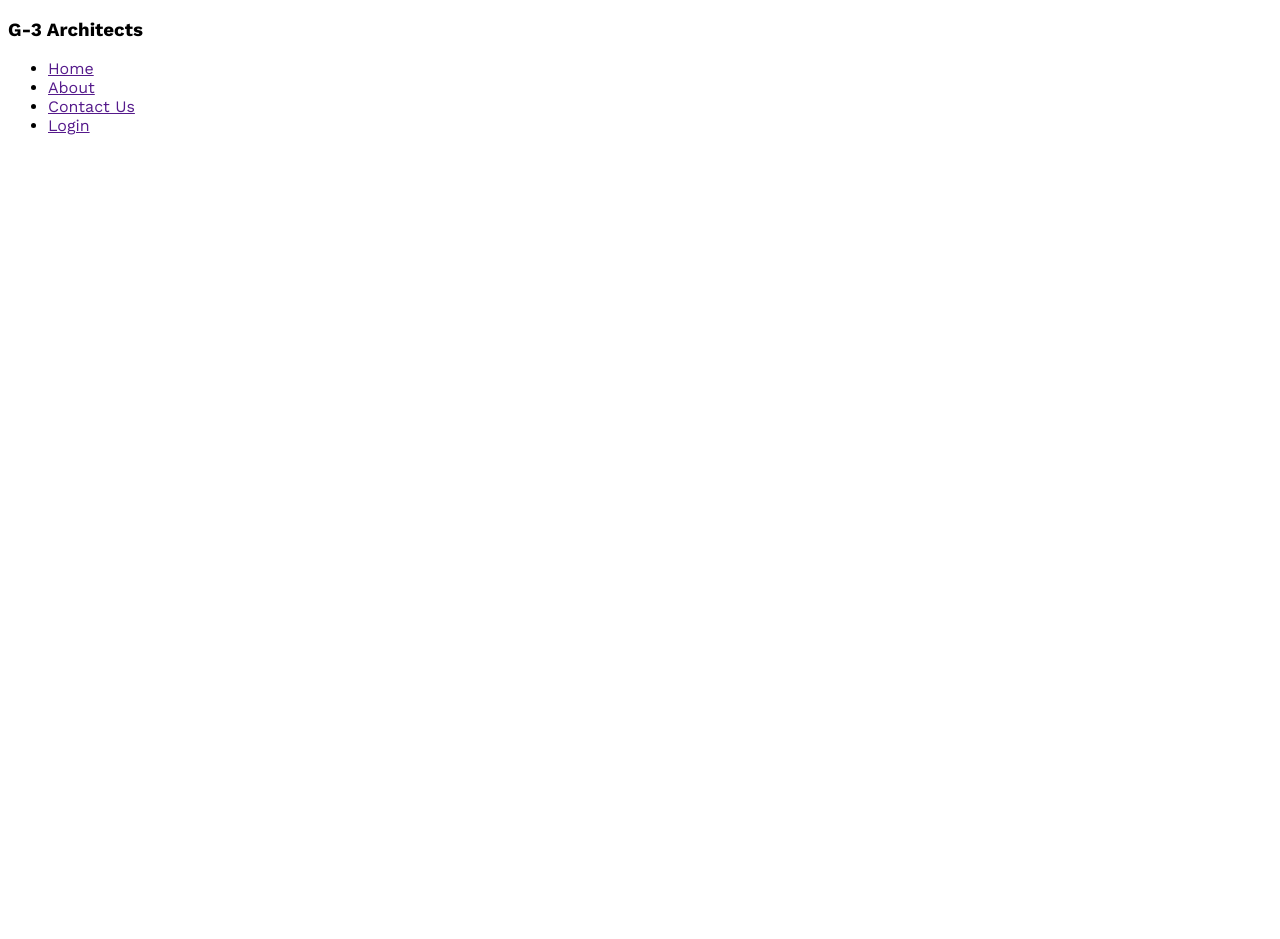
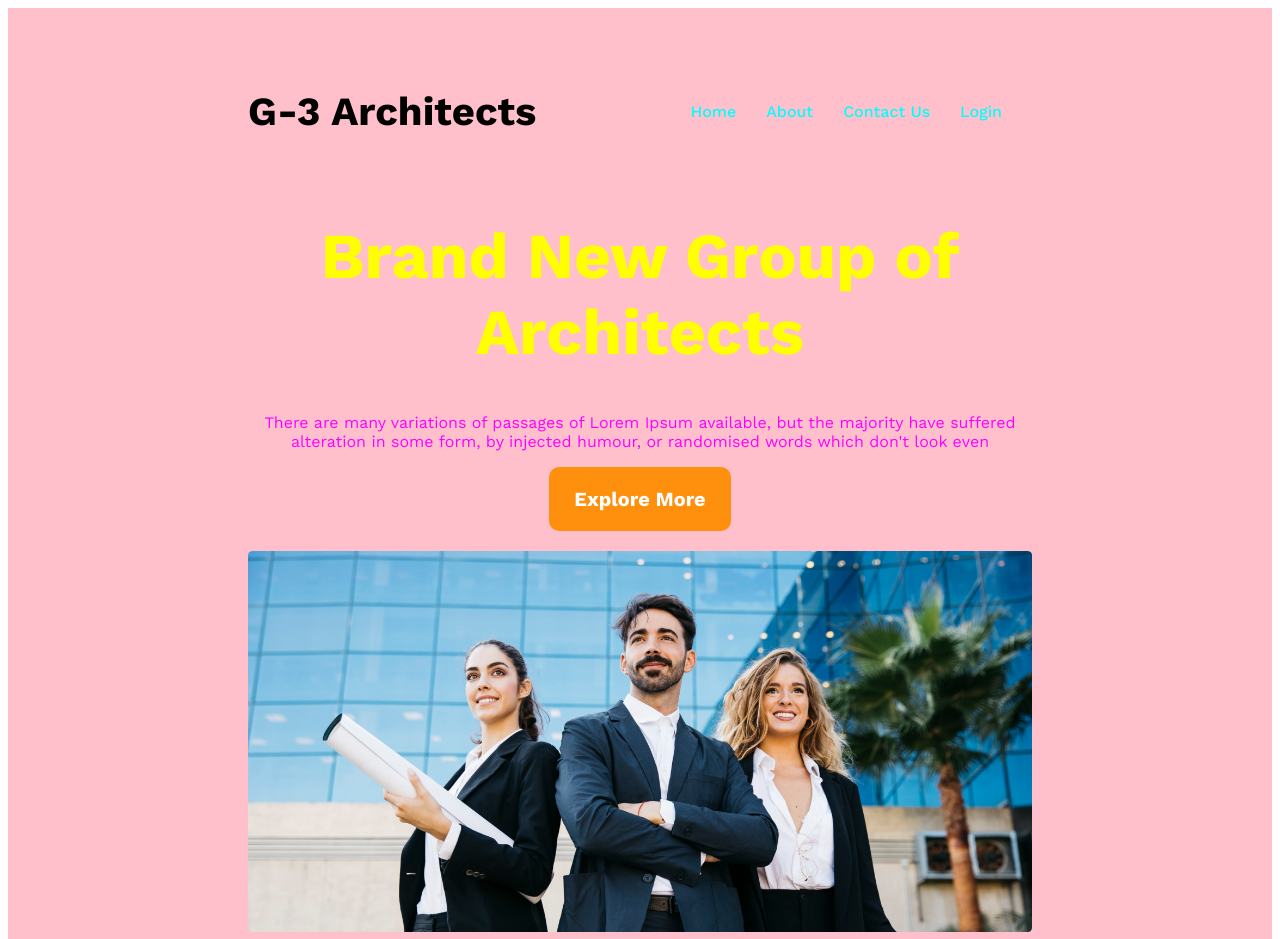
Before and after one commit to RahatilAshakin/G3-architects, a plain HTML site: page index.html in a window 1280 px wide. Shown: the top 939 px of the page. Before the commit the page ends 800 px from the top, so only its background shows below. Drawn offline with nearby package versions, Linux system fonts and the light colour scheme.

Commit message:
header responsive

```diff
--- a/index.html
+++ b/index.html
@@ -10,15 +10,32 @@
 
 
     <header>
+        <nav>
+          <h3 class="nav-titel">G-3 Architects</h3>
+            <ul>
+                <li><a href="">Home</a></li>
+                <li><a href="">About</a></li>
+                <li><a href="">Contact Us</a></li>
+                <li><a href="">Login</a></li>
+            </ul>
+        </nav>
 
-        <h3>G-3 Architects</h3>
+        <div class="banner">
 
-        <ul>
-            <li><a href="">Home</a></li>
-            <li><a href="">About</a></li>
-            <li><a href="">Contact Us</a></li>
-            <li><a href="">Login</a></li>
-        </ul>
+         <div class="banner-content">
+            <h1 class="banner-titel">Brand New Group of Architects
+            </h1>
+            <p class="banner-description">There are many variations of passages of Lorem Ipsum available, but the majority have suffered alteration in some form, by injected humour,
+                 or randomised words which don't look even</p>
+            <button class="btn-primary">Explore More</button>
+
+         </div>
+         <div class="banner-image">
+            <img src="images/banner.png" alt="" srcset="">
+         </div>
+
+
+        </div>
 
 
 
--- a/style.css
+++ b/style.css
@@ -4,3 +4,95 @@
 *{
     font-family: 'Work Sans', sans-serif;
 }
+
+.btn-primary{
+    border-radius: 10px;
+    color: white;
+    font-size: 1.25rem;
+    font-weight:700 ;
+    padding: 20px 25px;
+    cursor: pointer;
+    background: #ff900e;
+    border: 0;
+
+
+}
+
+
+header{
+    background-color: pink;
+    padding: 40px 240px;
+}
+
+.nav-titel{
+    font-size: 2.5rem;
+}
+nav{
+    display: flex;
+    justify-content: space-between;
+    align-items: center;
+
+}
+
+nav>ul{
+    display: flex;
+}
+nav li{
+    list-style: none;
+    margin-right: 30px;
+    font-weight: 500;
+    font-size: 1rem;
+}
+nav li a{
+    color: aqua;
+    text-decoration: none;
+}
+
+/* banner styles
+ */
+
+ .banner-content{
+    max-width: 800px ;
+    text-align: center;
+    margin: 0 auto;
+
+ }
+ .banner-titel{
+    font-size: 4rem;
+    font-weight: 700px;
+    color: yellow;
+ }
+ .banner-description{
+    color: magenta;
+
+ }
+
+ .banner-image img{
+
+    margin-top: 20px;
+
+    width: 100%;
+ }
+
+ /* responsive mobile */
+
+ @media screen  and ( max-width: 576px;){
+    header{
+        padding: 20px;
+    }
+    nav{
+        flex-direction: column;
+    }
+
+ }
+
+ /* tablet or medium */
+
+ @media screen and (min-width: 577px) and (max-width: 960px ) {
+    nav{ flex-direction: column;}
+    header{
+        padding: 50px;
+
+    }
+
+ }
```
